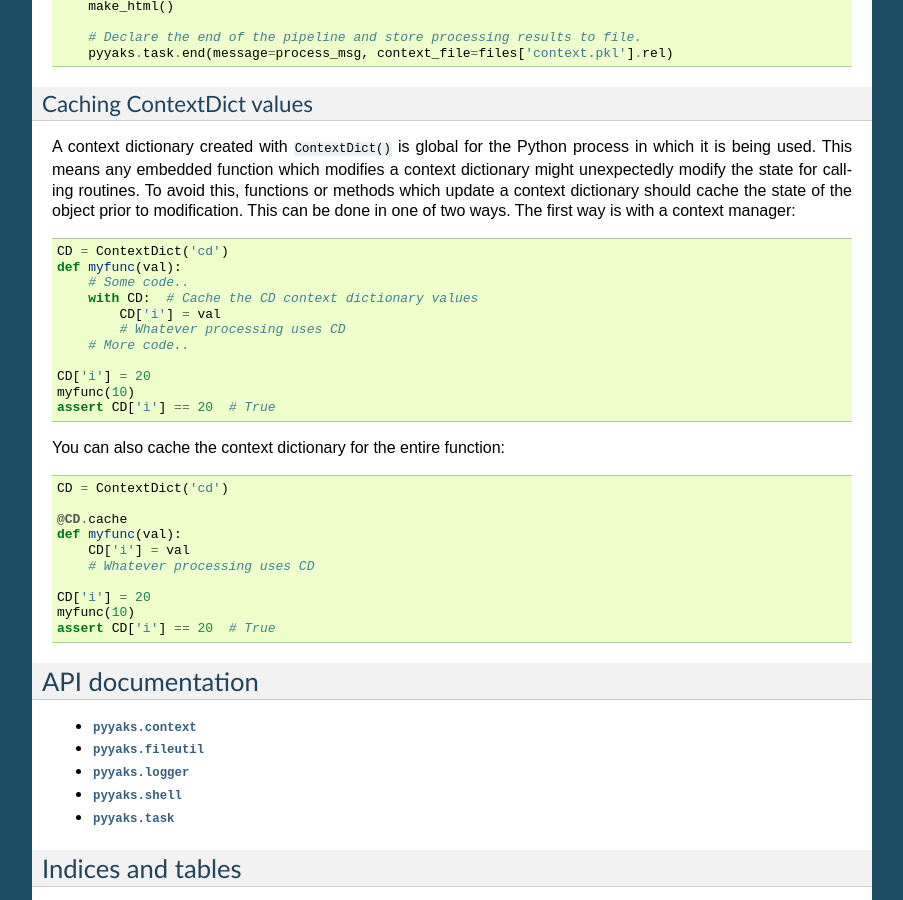
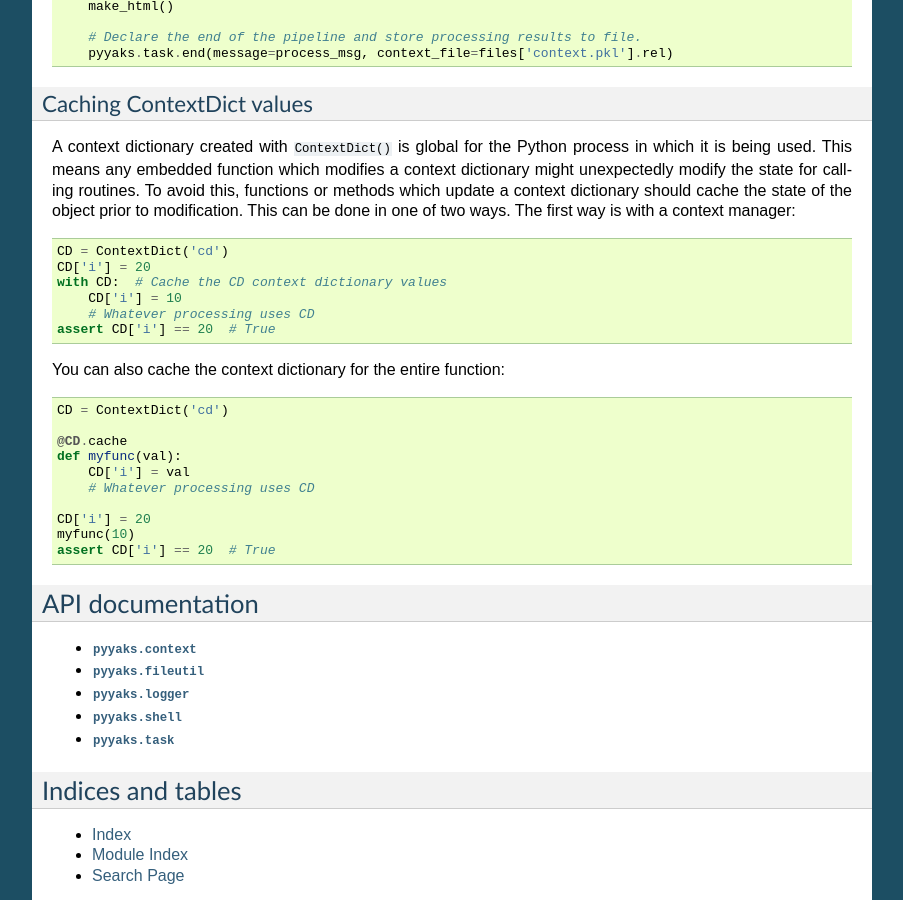
Before and after one commit to sot/pyyaks, a Sphinx documentation site: the page built from doc/index.rst, in a window 1280 px wide and 900 px high, scrolled down 4357 px. Shown: the whole window, without its empty margins (198-1101 px from the left). Built offline with Sphinx 7.4.7, drawn with Linux system fonts in a browser that asks for light colours.

Commit message:
Minor tweak to doc example

```diff
--- a/doc/index.rst
+++ b/doc/index.rst
@@ -284,15 +284,10 @@ object prior to modification.  This can be done in one of two ways.  The first w
 is with a context manager::
 
   CD = ContextDict('cd')
-  def myfunc(val):
-      # Some code..
-      with CD:  # Cache the CD context dictionary values
-          CD['i'] = val
-          # Whatever processing uses CD
-      # More code..
-
   CD['i'] = 20
-  myfunc(10)
+  with CD:  # Cache the CD context dictionary values
+      CD['i'] = 10
+      # Whatever processing uses CD
   assert CD['i'] == 20  # True
 
 You can also cache the context dictionary for the entire function::
```
